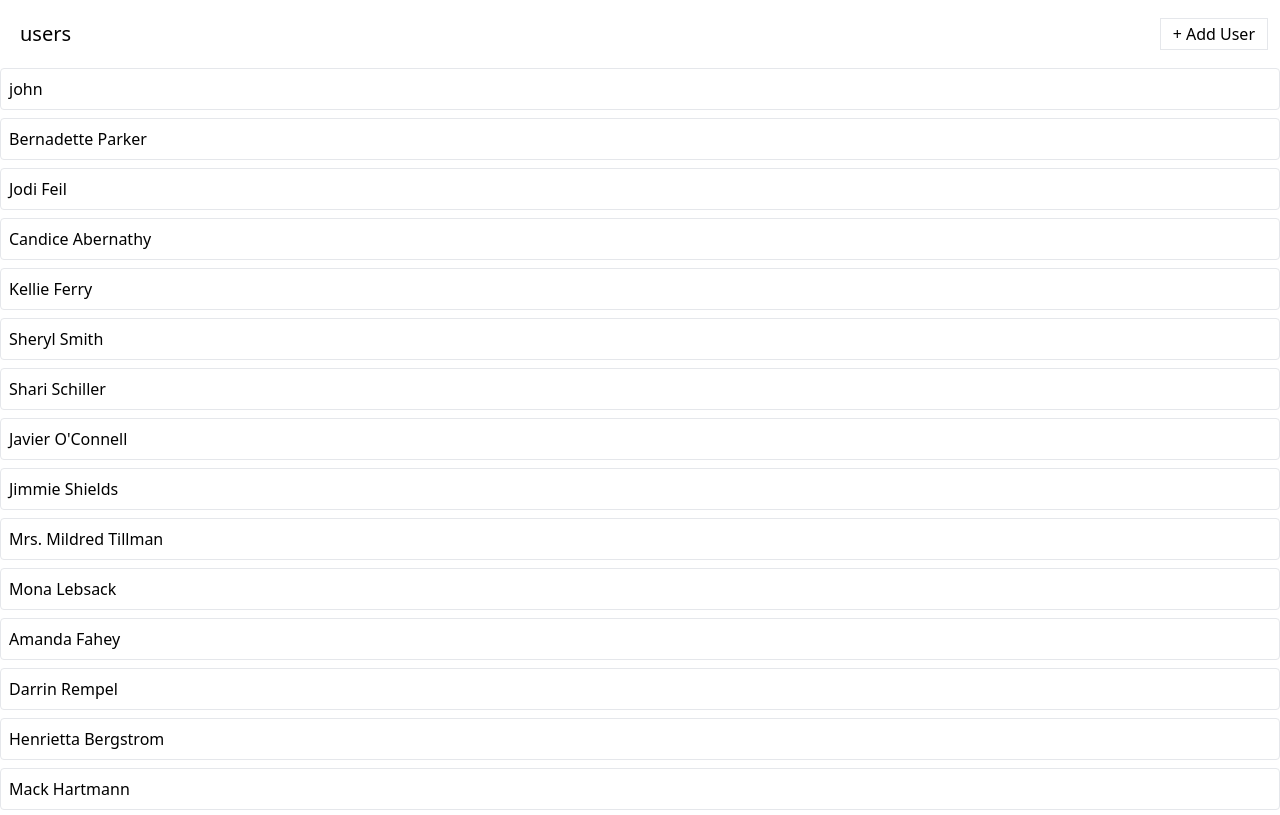
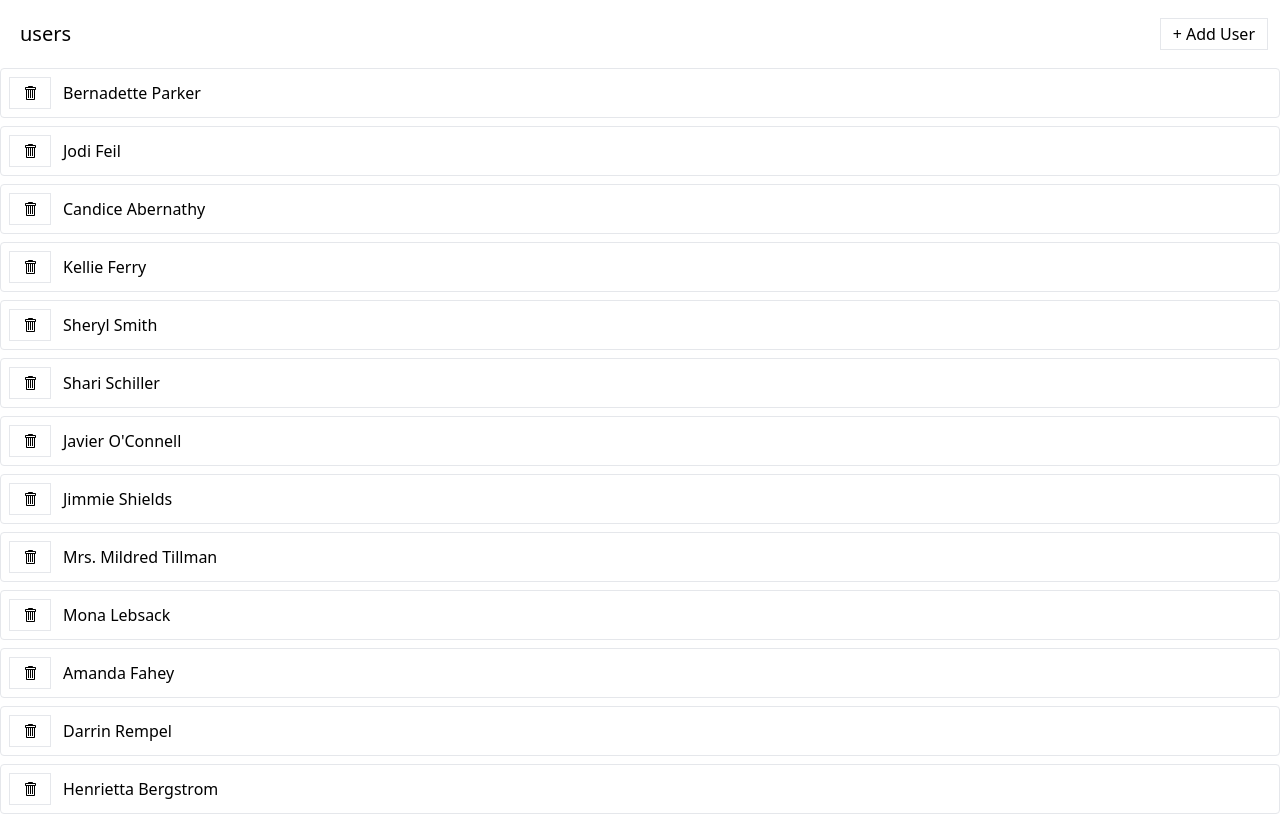
Before and after one commit to mother426/media-cms, a React (Create React App) app: page / in a window 1280 px wide. Shown: the top 815 px of the page. Built offline with nearby package versions, Linux system fonts and the light colour scheme; data requests are answered from the project's data file.

Commit message:
axios typo

```diff
--- a/db.json
+++ b/db.json
@@ -1,9 +1,5 @@
 {
   "users": [
-    {
-      "id": 1,
-      "name": "john"
-    },
     {
       "name": "Bernadette Parker",
       "id": 2
@@ -87,6 +83,10 @@
     {
       "name": "Ian Kunde",
       "id": 22
+    },
+    {
+      "name": "Blanca Hermann",
+      "id": 23
     }
   ],
   "albums": [],
--- a/src/components/UserItem.js
+++ b/src/components/UserItem.js
@@ -1,8 +1,25 @@
+import { GoTrashcan } from "react-icons/go";
+import Button from "./Button";
+import { removeUser } from "../store";
+import { useThunk } from "../hooks/useThunk";
+
 function UserItem({ user }) {
+  const [doRemoveUser, isLoading, error] = useThunk(removeUser);
+
+  const handleClick = () => {
+    doRemoveUser(user);
+  }
+
   return (
     <div className="mb-2 border rounded">
       <div className="flex p-2 justify-between items-center cursor-pointer">
-        {user.name}
+        <div className="flex flex-row items-center justify-between">
+          <Button className="mr-3" loading={isLoading} onClick={handleClick}>
+            <GoTrashcan />
+          </Button>
+          {error && <div>Error deleting user.</div>}
+          {user.name}
+        </div>
       </div>
     </div>
   );
--- a/src/components/UserList.js
+++ b/src/components/UserList.js
@@ -32,14 +32,7 @@
     content = <div>error...</div>;
   } else {
     content = data.map((user) => {
-      return <UserItem key={user.id} user={user}/>
-        // return (
-        //   <div ket={user.id} className="mb-2 border rounded">
-        //     <div className="flex p-2 justify-between items-center cursor-pointer">
-        //       {user.name}
-        //     </div>
-        //   </div>
-        // );
+      return <UserItem key={user.id} user={user}/>;
       });
   }
 
--- a/src/store/slices/usersSlice.js
+++ b/src/store/slices/usersSlice.js
@@ -7,8 +7,8 @@
 const usersSlice = createSlice({
   name: "users",
   initialState: {
+    isLoading: false,
     data: [],
-    isLoading: false,
     error: null,
   },
   extraReducers(builder) {
@@ -42,7 +42,9 @@
     });
     builder.addCase(removeUser.fulfilled, (state, action) => {
       state.isLoading = false;
-      state.data.push(action.payload)
+      state.data = state.data.filter((user) => {
+        return user.id !== action.payload.id
+      });
     });
     builder.addCase(removeUser.rejected, (state, action) => {
       state.isLoading = false;
--- a/src/store/thunks/removeUser.js
+++ b/src/store/thunks/removeUser.js
@@ -2,9 +2,9 @@
 import axios from "axios";
 
 const removeUser = createAsyncThunk("users/remove", async (user) => {
-    const response = await axios.remove(`http://localhost:3005/users/${user.id}`);
+    await axios.delete(`http://localhost:3005/users/${user.id}`);
 
-    return response.data;
+    return user;
 });
 
 export { removeUser };
```
